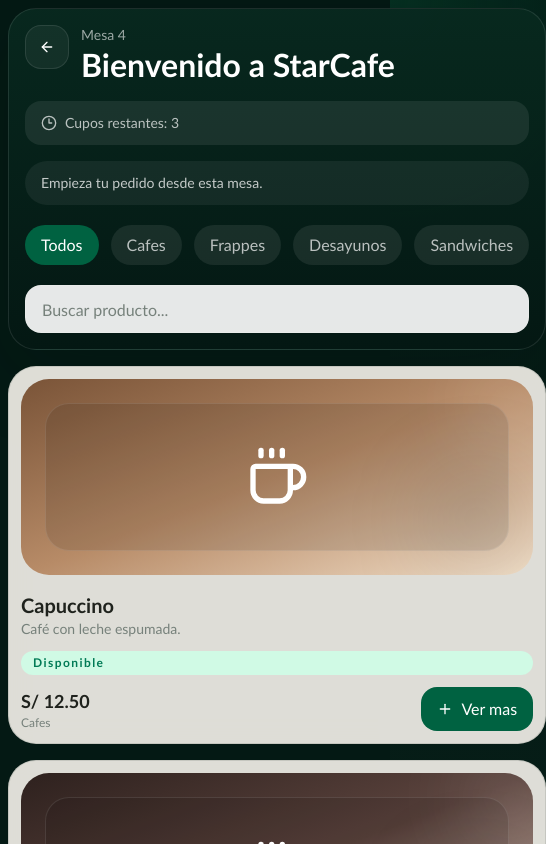
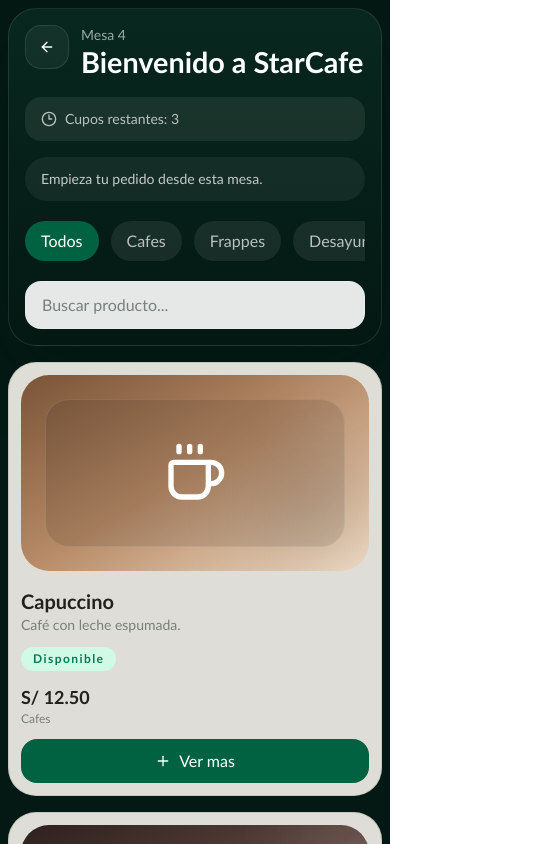
Before and after one commit to StarCafe/Frontend-SC, a Next.js app: page /mesa/demo-qr-token in a window 390 px wide. Shown: the top 844 px of the page, 546 px wide, since content can reach past the window. Built offline with nearby package versions, Linux system fonts and the light colour scheme.

Commit message:
feat: add user view.

```diff
--- a/src/modules/public-ordering/presentation/components/public-ordering-screen.tsx
+++ b/src/modules/public-ordering/presentation/components/public-ordering-screen.tsx
@@ -160,18 +160,18 @@
     selectedAddons.reduce((sum, addon) => sum + addon.price, 0);
 
   return (
-    <main className="min-h-screen bg-[var(--color-background)] px-2 py-2 text-white sm:px-4 sm:py-5">
-      <div className="app-shell-mobile mx-auto grid w-full gap-4 sm:gap-5 xl:max-w-7xl xl:grid-cols-[minmax(0,1fr)_380px]">
-        <section className="section-grid gap-5">
-          <div className="dark-panel rounded-[28px] border border-white/10 p-4 sm:rounded-[34px] sm:p-5">
+    <main className="min-h-screen overflow-x-hidden bg-[var(--color-background)] px-2 py-2 text-white sm:px-4 sm:py-5">
+      <div className="app-shell-mobile mx-auto grid w-full min-w-0 gap-4 sm:gap-5 xl:max-w-7xl xl:grid-cols-[minmax(0,1fr)_380px]">
+        <section className="section-grid min-w-0 gap-5">
+          <div className="dark-panel w-full max-w-full overflow-hidden rounded-[28px] border border-white/10 p-4 sm:rounded-[34px] sm:p-5">
             <div className="flex flex-col gap-4">
-              <div className="flex items-start gap-3">
+              <div className="flex min-w-0 items-start gap-3">
                 <button className="flex h-11 w-11 shrink-0 items-center justify-center rounded-2xl border border-white/10 bg-white/5">
                   <ArrowLeft className="h-4 w-4" />
                 </button>
                 <div className="min-w-0">
                   <p className="text-sm text-white/60">Mesa {table.tableNumber}</p>
-                  <h1 className="text-[2rem] leading-tight font-semibold sm:text-3xl">
+                  <h1 className="text-[1.8rem] leading-tight font-semibold break-words sm:text-3xl">
                     Bienvenido a StarCafe
                   </h1>
                 </div>
@@ -215,11 +215,11 @@
             </div>
           </div>
 
-          <div className="grid gap-4 sm:grid-cols-2 xl:grid-cols-3">
+          <div className="grid min-w-0 gap-4 sm:grid-cols-2 xl:grid-cols-3">
             {filteredProducts.map((product) => (
               <Card
                 key={product.id}
-                className="rounded-[28px] border border-[var(--color-border)] bg-[var(--color-surface)] p-3 text-[var(--color-ink)] shadow-none sm:p-4"
+                className="w-full max-w-full overflow-hidden rounded-[28px] border border-[var(--color-border)] bg-[var(--color-surface)] p-3 text-[var(--color-ink)] shadow-none sm:p-4"
               >
                 <ProductVisual
                   accent={product.accent}
@@ -227,23 +227,24 @@
                   className="min-h-[190px] sm:min-h-[220px]"
                 />
 
-                <div className="mt-4 grid gap-3">
-                  <div className="grid gap-3 sm:flex sm:items-start sm:justify-between">
-                    <div>
-                      <p className="text-xl font-semibold">{product.name}</p>
+                <div className="mt-4 grid min-w-0 gap-3">
+                  <div className="grid min-w-0 gap-3 sm:flex sm:items-start sm:justify-between">
+                    <div className="min-w-0">
+                      <p className="break-words text-xl font-semibold">{product.name}</p>
                       <p className="text-sm text-[var(--color-muted)]">
                         {product.description}
                       </p>
                     </div>
 
                     <StatusBadge
+                      className="w-fit max-w-full shrink-0"
                       status={product.available ? "AVAILABLE" : "UNAVAILABLE"}
                       label={product.available ? "Disponible" : "Agotado"}
                     />
                   </div>
 
-                  <div className="flex items-end justify-between gap-3">
-                    <div>
+                  <div className="grid min-w-0 gap-3 sm:flex sm:items-end sm:justify-between">
+                    <div className="min-w-0">
                       <p className="text-lg font-semibold">
                         {formatCurrency(product.price)}
                       </p>
@@ -253,6 +254,7 @@
                     </div>
 
                     <Button
+                      className="w-full shrink-0 sm:w-auto"
                       disabled={!product.available}
                       onClick={() => selectProduct(product.id)}
                       type="button"
@@ -266,8 +268,8 @@
             ))}
           </div>
 
-          <div className="grid gap-4 lg:grid-cols-[minmax(0,1fr)_320px]">
-            <Card className="rounded-[28px] border border-[var(--color-border)] bg-[var(--color-surface)] p-4 text-[var(--color-ink)] shadow-none sm:rounded-[32px] sm:p-5">
+          <div className="grid min-w-0 gap-4 lg:grid-cols-[minmax(0,1fr)_320px]">
+            <Card className="w-full max-w-full overflow-hidden rounded-[28px] border border-[var(--color-border)] bg-[var(--color-surface)] p-4 text-[var(--color-ink)] shadow-none sm:rounded-[32px] sm:p-5">
               <div className="grid gap-4 md:grid-cols-[220px_minmax(0,1fr)] lg:grid-cols-[260px_minmax(0,1fr)]">
                 <ProductVisual
                   accent={selectedProduct.accent}
@@ -275,14 +277,14 @@
                   className="min-h-[180px] md:min-h-[320px]"
                 />
 
-                <div className="grid gap-4">
+                <div className="grid min-w-0 gap-4">
                   <div className="flex items-center gap-2 text-[var(--color-accent)]">
                     <Star className="h-4 w-4 fill-current" />
                     <span className="text-sm font-medium">Favorito del dia</span>
                   </div>
 
                   <div>
-                    <h2 className="text-2xl font-semibold sm:text-3xl">{selectedProduct.name}</h2>
+                    <h2 className="break-words text-2xl font-semibold sm:text-3xl">{selectedProduct.name}</h2>
                     <p className="mt-2 max-w-xl text-sm leading-7 text-[var(--color-muted)]">
                       {selectedProduct.description}
                     </p>
@@ -339,7 +341,7 @@
                     />
                   </label>
 
-                  <div className="flex flex-wrap items-center justify-between gap-3 rounded-[24px] bg-[var(--color-surface-strong)] px-4 py-4">
+                  <div className="grid gap-3 rounded-[24px] bg-[var(--color-surface-strong)] px-4 py-4 sm:flex sm:items-center sm:justify-between">
                     <div>
                       <p className="text-sm text-[var(--color-muted)]">
                         Precio final
@@ -348,7 +350,7 @@
                         {formatCurrency(selectedPrice)}
                       </p>
                     </div>
-                    <Button onClick={addSelectedProductToCart} type="button">
+                    <Button className="w-full sm:w-auto" onClick={addSelectedProductToCart} type="button">
                       Agregar al pedido
                     </Button>
                   </div>
@@ -356,7 +358,7 @@
               </div>
             </Card>
 
-            <Card className="rounded-[26px] border border-[var(--color-border)] bg-[var(--color-surface)] p-4 text-[var(--color-ink)] shadow-none sm:rounded-[32px] sm:p-5">
+            <Card className="w-full max-w-full overflow-hidden rounded-[26px] border border-[var(--color-border)] bg-[var(--color-surface)] p-4 text-[var(--color-ink)] shadow-none sm:rounded-[32px] sm:p-5">
               <div className="flex items-center gap-3">
                 <div className="flex h-11 w-11 items-center justify-center rounded-2xl bg-[var(--color-primary)] text-white">
                   <ShoppingBag className="h-5 w-5" />
@@ -373,8 +375,8 @@
                 {session.activeOrders.length ? (
                   session.activeOrders.map((order) => (
                     <div key={order.id} className="rounded-[22px] bg-white p-4">
-                      <div className="flex items-center justify-between gap-2">
-                        <div>
+                      <div className="grid gap-3 sm:flex sm:items-center sm:justify-between">
+                        <div className="min-w-0">
                           <p className="font-semibold">#{order.id}</p>
                           <p className="text-sm text-[var(--color-muted)]">
                             {order.items[0]?.productName}
@@ -397,7 +399,7 @@
           </div>
         </section>
 
-        <aside className="dark-panel h-fit rounded-[28px] border border-white/10 p-4 sm:rounded-[34px] sm:p-5 xl:sticky xl:top-5">
+        <aside className="dark-panel h-fit min-w-0 w-full max-w-full overflow-hidden rounded-[28px] border border-white/10 p-4 sm:rounded-[34px] sm:p-5 xl:sticky xl:top-5">
           <div className="grid gap-4">
             <div>
               <p className="text-sm text-white/60">Tu pedido</p>
@@ -415,8 +417,8 @@
             <div className="grid gap-3">
               {cartItems.map(({ id, product, quantity, addons, note, lineTotal }) => (
                 <div key={id} className="rounded-[22px] bg-white/6 p-4">
-                  <div className="flex items-start justify-between gap-3">
-                    <div>
+                  <div className="grid gap-3 sm:flex sm:items-start sm:justify-between">
+                    <div className="min-w-0">
                       <p className="font-semibold">{product.name}</p>
                       <p className="text-sm text-white/60">Cantidad: {quantity}</p>
                       {addons.length ? (
```
